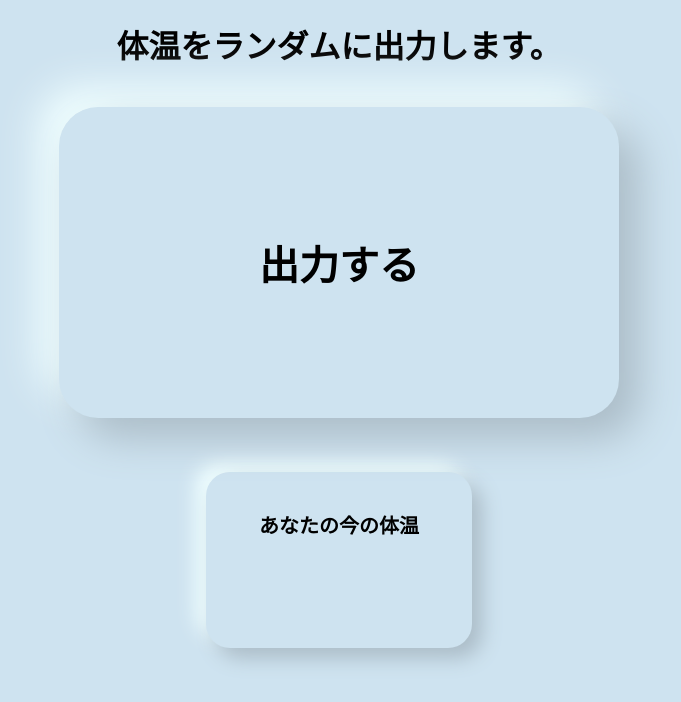
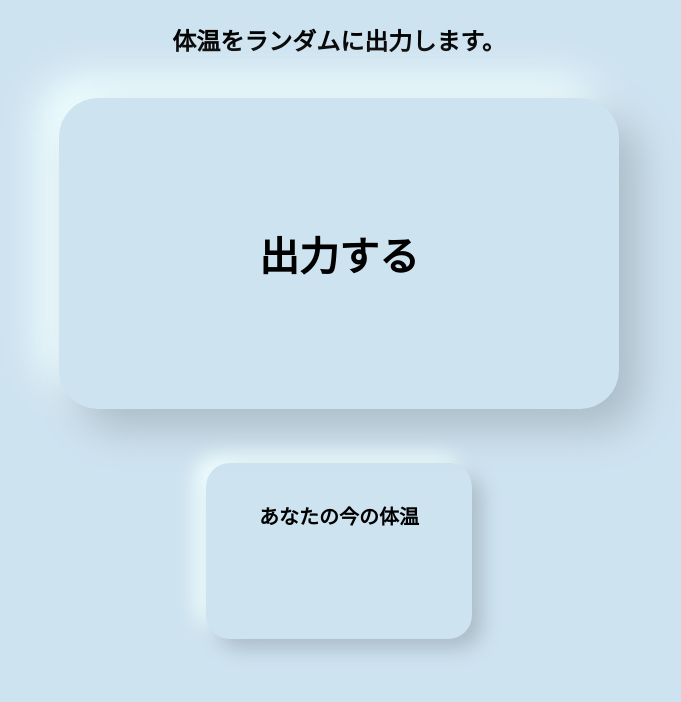
Before and after one commit to akramen/body-temperature, a plain HTML site: page index.html in a window 1280 px wide. Shown: the whole page, without its empty margins (301-982 px from the left). Drawn offline with Linux system fonts and the light colour scheme.

Commit message:
レスポンシブデザインの修正

```diff
--- a/index.html
+++ b/index.html
@@ -13,7 +13,7 @@
 </head>
 <body>
     <center>
-    <h1>体温をランダムに出力します。</h1>
+    <h1><font size="5" color="#000000">体温をランダムに出力します。</font></h1>
     <br>
     <button id="output" class="btn"><h1>出力する</h1></button>
     <br><br><br><br>
```
